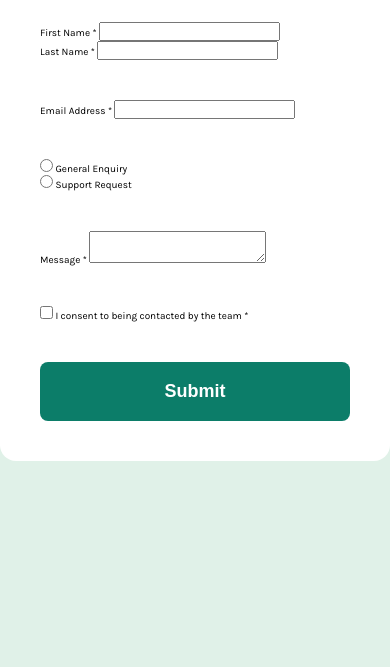
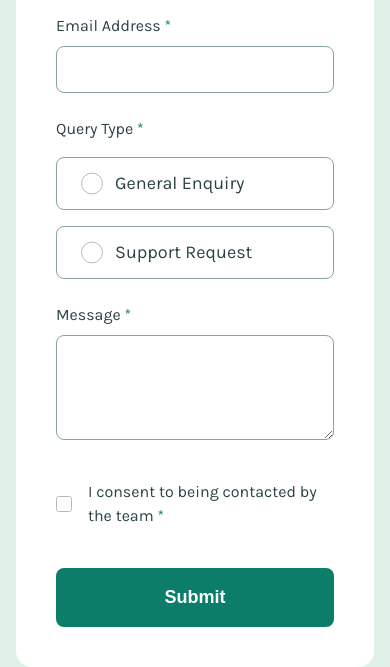
Before and after one commit to jmmarketing/contact-form-FEM, a plain HTML site: page index.html in a window 390 px wide. Shown: the part 237-904 px from the top of the page. Before the commit the page ends 844 px from the top, so only its background shows below. Drawn offline with Linux system fonts and the light colour scheme.

Commit message:
Built out most of html for form and initial styling. Not states or responsiveness built yet, with the exception of native flex responsiveness.

```diff
--- a/index.html
+++ b/index.html
@@ -21,6 +21,7 @@
     <form class="form" method="POST">
       <h3 class="form__heading">Contact Us</h3>
 
+      <div class="form__fields">
         <div class="form__input-group--half">
           <div class="form__input-name">
             <label for="first_name" class="form__label"
@@ -45,24 +46,29 @@
         </div>
 
         <div class="form__input-group--half">
-        <div class="form__input-group">
+          <p class="form__label">
+            Query Type <span class="form__label--required">*</span>
+          </p>
+          <div class="form__input-radio">
             <input
               type="radio"
-            name="general_enquiry"
-            id=""
-            class="form__radio"
+              name="enquiry"
+              id="general-enquiry"
+              value="General Enquiry"
+              class="form__radio-btn"
             />
             <label for="general_enquiry" class="form__label--radio"
               >General Enquiry</label
             >
           </div>
 
-        <div class="form__input-group">
+          <div class="form__input-radio">
             <input
               type="radio"
-            name="support_request"
-            id=""
-            class="form__radio"
+              name="enquiry"
+              id="support-request"
+              value="Support Request"
+              class="form__radio-btn"
             />
             <label for="support_request" class="form__label--radio"
               >Support Request</label
@@ -76,8 +82,9 @@
           >
           <textarea name="message" id="" class="form__text-area"></textarea>
         </div>
+      </div>
 
-      <div class="form__input-group">
+      <div class="form__input-consent">
         <input type="checkbox" name="consent" id="" class="form__consent" />
         <label for="consent" class="form__label--consent"
           >I consent to being contacted by the team
--- a/sass/abstracts/_mixins.scss
+++ b/sass/abstracts/_mixins.scss
@@ -0,0 +1,4 @@
+// The designs were created to the following widths:
+
+// - Mobile: 375px
+// - Desktop: 1440px
--- a/sass/abstracts/_variables.scss
+++ b/sass/abstracts/_variables.scss
@@ -0,0 +1,7 @@
+$color-green-200: hsl(148, 38%, 91%);
+$color-green-600: hsl(169, 82%, 27%);
+$color-red: hsl(0, 66%, 54%);
+
+$color-white: hsl(0, 0%, 100%);
+$color-grey-500: hsl(186, 15%, 59%);
+$color-grey-900: hsl(187, 24%, 22%);
--- a/sass/base/_base.scss
+++ b/sass/base/_base.scss
@@ -12,6 +12,7 @@ html {
   /* Default browser font size is 16px. This gives you 10px baseline*/
   font-size: 62.5%;
   font-family: "Karla", sans-serif;
+  color: $color-grey-900;
 }
 
 body {
@@ -19,7 +20,7 @@ body {
   overflow-x: hidden;
   background-color: #e0f1e8;
   height: 100vh;
-  padding: 128px 0;
+  padding: 128px 16px;
 
   display: flex;
   justify-content: center;
--- a/sass/components/_form.scss
+++ b/sass/components/_form.scss
@@ -2,7 +2,7 @@
   display: flex;
   flex-direction: column;
   align-items: flex-start;
-  gap: 40px;
+  //   gap: 40px;
   flex-shrink: 0;
 
   max-width: 736px;
@@ -12,11 +12,116 @@
   background: white;
   border-radius: 16px;
 
+  &__fields {
+    display: flex;
+    flex-direction: column;
+    gap: 24px;
+    width: 100%;
+  }
+
   &__heading {
     font-size: 3.2rem;
     font-weight: 700;
     letter-spacing: -1px;
     line-height: 100%;
+    padding-bottom: 40px;
+  }
+
+  &__input-group {
+    display: flex;
+    flex-direction: column;
+    align-items: flex-start;
+    gap: 8px;
+    width: 100%;
+
+    &--half {
+      display: flex;
+      flex-wrap: wrap;
+      gap: 16px;
+      width: 100%;
+    }
+  }
+
+  &__input-name {
+    display: flex;
+    flex-direction: column;
+    align-items: flex-start;
+    gap: 8px;
+
+    align-self: stretch;
+    flex: 1 1 48%;
+
+    min-width: 270px;
+  }
+
+  &__label {
+    font-size: 1.6rem;
+    font-weight: 400;
+    line-height: 150%;
+    width: 100%;
+
+    &--required {
+      color: $color-green-600;
+    }
+
+    &--radio {
+      font-size: 1.8rem;
+      line-height: 150%;
+    }
+
+    &--consent {
+    }
+  }
+
+  &__input {
+    font-size: 1.8rem;
+    padding: 12px 24px;
+
+    border-radius: 8px;
+    border: 1px solid $color-grey-500;
+    width: 100%;
+  }
+
+  &__input-radio {
+    display: flex;
+    padding: 12px 24px;
+    border-radius: 8px;
+    border: 1px solid $color-grey-500;
+
+    gap: 12px;
+
+    flex: 1 1 48%;
+    min-width: 225px;
+  }
+
+  &__radio-btn {
+    width: 22px;
+    opacity: 0.5;
+  }
+
+  &__text-area {
+    font-size: 1.8rem;
+    border-radius: 8px;
+    border: 1px solid $color-grey-500;
+    width: 100%;
+    height: 105px;
+
+    // height: 600px;
+    resize: vertical;
+  }
+
+  &__input-consent {
+    display: flex;
+    padding: 40px 0;
+    font-size: 1.6rem;
+    line-height: 150%;
+    gap: 16px;
+  }
+
+  &__consent {
+    width: 20px;
+    opacity: 0.5;
+    color: $color-grey-500;
   }
 
   &__submit-btn {
@@ -30,7 +135,7 @@
     line-height: 150%;
     color: white;
 
-    background: #0c7d69;
+    background: $color-green-600;
     border-radius: 8px;
     border: none;
 
@@ -42,7 +147,7 @@
           rgba(0, 0, 0, 0.5) 0%,
           rgba(0, 0, 0, 0.5) 100%
         ),
-        #0c7d69;
+        $color-green-600;
     }
   }
 }
--- a/sass/main.scss
+++ b/sass/main.scss
@@ -1,10 +1,10 @@
+@import "abstracts/mixins";
+@import "abstracts/variables";
+
 @import "base/base";
 @import "base/animations";
 @import "base/typography";
 @import "base/utilities";
 
-@import "abstracts/mixins";
-@import "abstracts/variables";
-
 @import "components/form";
 @import "components/attribution";
```
Also changed, not shown: sass/main.css, 1 other file. Lines whose indentation alone changed are shown as unchanged.
